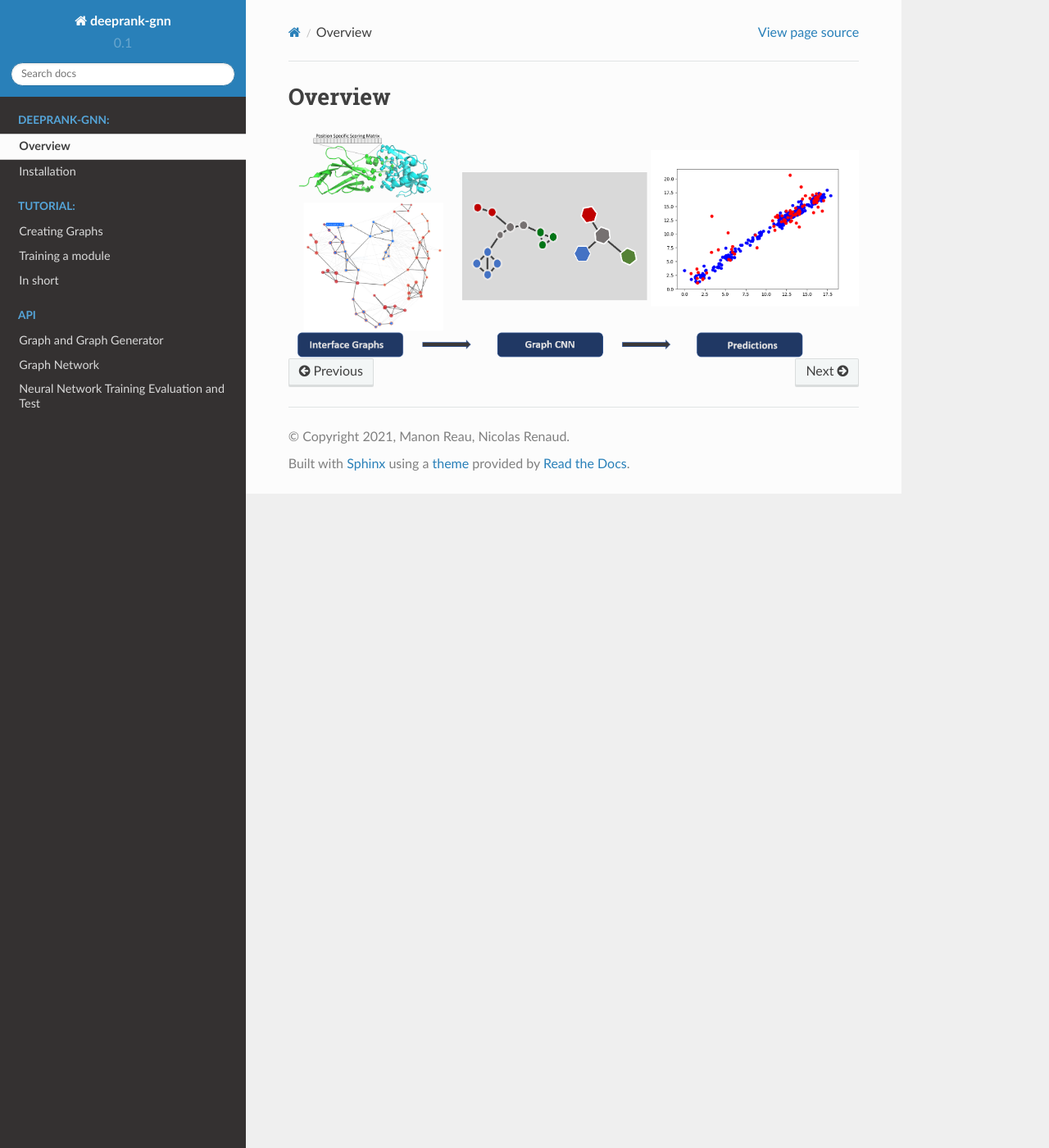
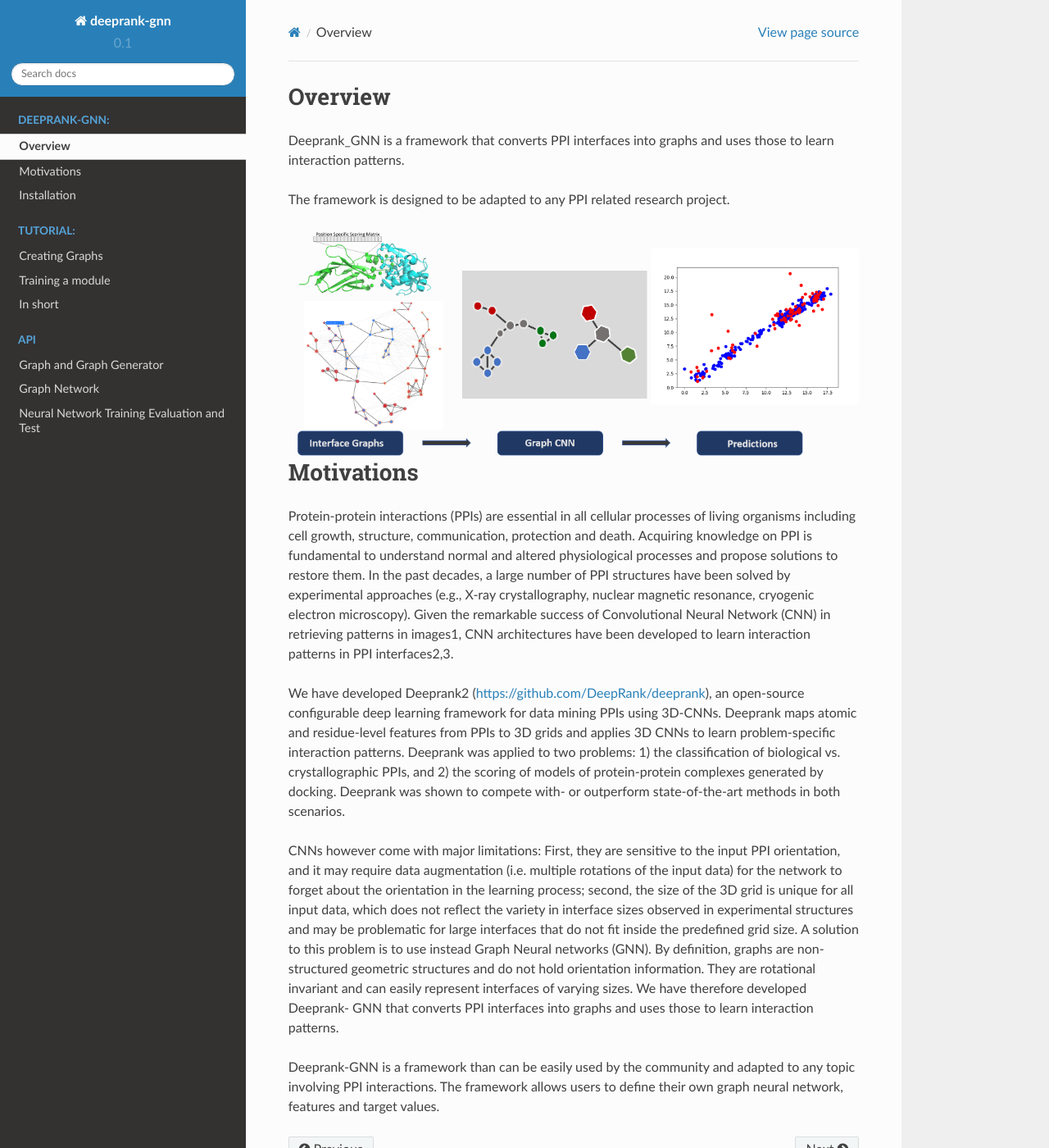
Before and after one commit to DeepRank/Deeprank-GNN, a Sphinx documentation site: the page built from docs/overview.rst, in a window 1280 px wide and 1400 px high. Shown: the whole window at 82% size. Built offline with Sphinx 7.4.7 and the Read the Docs theme 2.0.0, drawn with Linux system fonts in a browser that asks for light colours.

Commit message:
Update overview.rst

```diff
--- a/docs/overview.rst
+++ b/docs/overview.rst
@@ -1,5 +1,40 @@
 Overview
 =========================
 
+Deeprank_GNN is a framework that converts PPI interfaces into graphs and uses those to learn interaction patterns.
+
+The framework is designed to be adapted to any PPI related research project.
+
 .. figure:: ../graphprot.png
     :align: center
+
+Motivations
+=========================
+
+Protein-protein interactions (PPIs) are essential in all cellular processes of living organisms
+including cell growth, structure, communication, protection and death. Acquiring knowledge on PPI is
+fundamental to understand normal and altered physiological processes and propose solutions to
+restore them. In the past decades, a large number of PPI structures have been solved by experimental
+approaches (e.g., X-ray crystallography, nuclear magnetic resonance, cryogenic electron microscopy).
+Given the remarkable success of Convolutional Neural Network (CNN) in retrieving patterns in images1,
+CNN architectures have been developed to learn interaction patterns in PPI interfaces2,3.
+
+We have developed Deeprank2 (https://github.com/DeepRank/deeprank), an open-source
+configurable deep learning framework for data mining PPIs using 3D-CNNs. Deeprank maps atomic and
+residue-level features from PPIs to 3D grids and applies 3D CNNs to learn problem-specific interaction
+patterns. Deeprank was applied to two problems: 1) the classification of biological vs. crystallographic
+PPIs, and 2) the scoring of models of protein-protein complexes generated by docking. Deeprank was
+shown to compete with- or outperform state-of-the-art methods in both scenarios.
+
+CNNs however come with major limitations: First, they are sensitive to the input PPI
+orientation, and it may require data augmentation (i.e. multiple rotations of the input data) for the
+network to forget about the orientation in the learning process; second, the size of the 3D grid is
+unique for all input data, which does not reflect the variety in interface sizes observed in experimental
+structures and may be problematic for large interfaces that do not fit inside the predefined grid size.
+A solution to this problem is to use instead Graph Neural networks (GNN). By definition, graphs are
+non-structured geometric structures and do not hold orientation information. They are rotational
+invariant and can easily represent interfaces of varying sizes. We have therefore developed Deeprank-
+GNN that converts PPI interfaces into graphs and uses those to learn interaction patterns.
+
+Deeprank-GNN is a framework than can be easily used by the community and adapted to any topic involving
+PPI interactions. The framework allows users to define their own graph neural network, features and target values.
```
